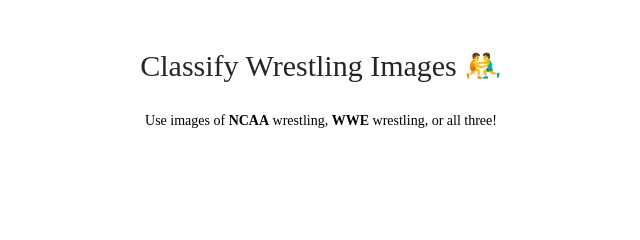
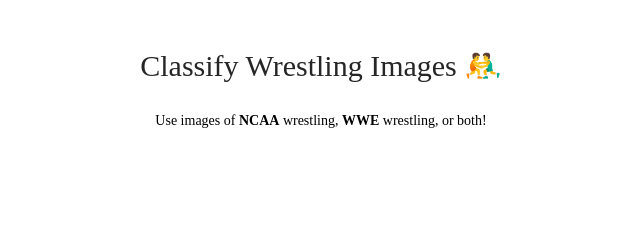
Before and after one commit to quickswitch123/render-fastai, a plain HTML site: page app/view/index.html in a window 1280 px wide. Shown: the top 240 px of the page, 319-959 px from the left. Drawn offline with Linux system fonts and the light colour scheme.

Commit message:
update index.html
changed three to two classes

```diff
--- a/app/view/index.html
+++ b/app/view/index.html
@@ -9,7 +9,7 @@
   <div class='center'>
     <div class='title'>Classify Wrestling Images 🤼‍♂️</div>
     <p>
-      Use images of <strong>NCAA</strong> wrestling, <strong>WWE</strong> wrestling, or all three!
+      Use images of <strong>NCAA</strong> wrestling, <strong>WWE</strong> wrestling, or both!
     </p>
     <div class='content'>
       <div class='no-display'>
```
